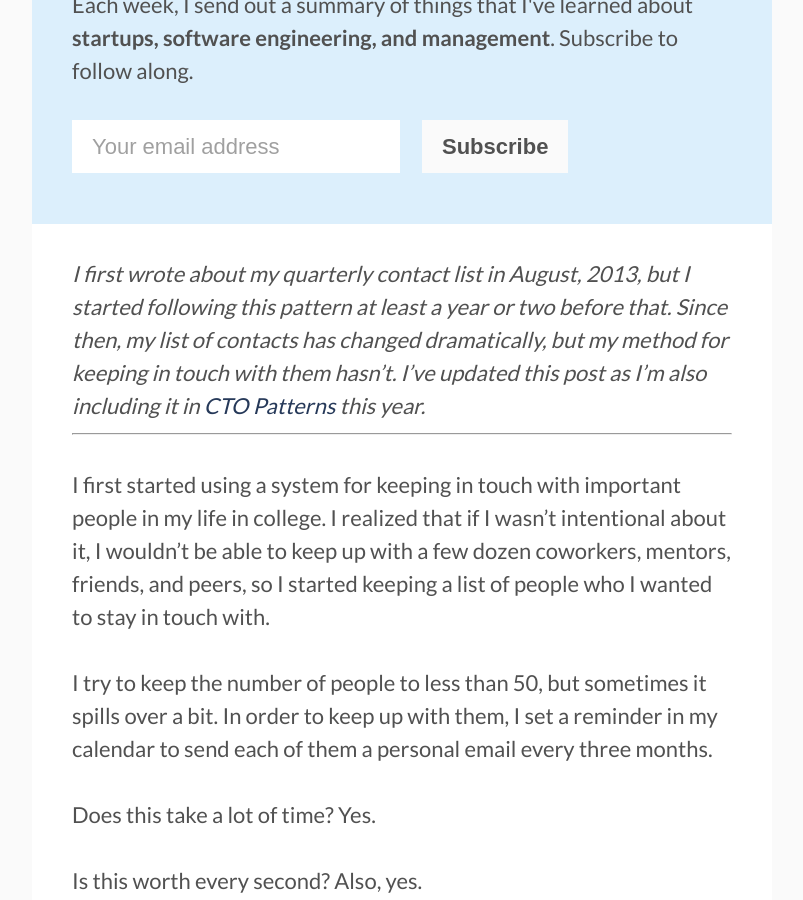
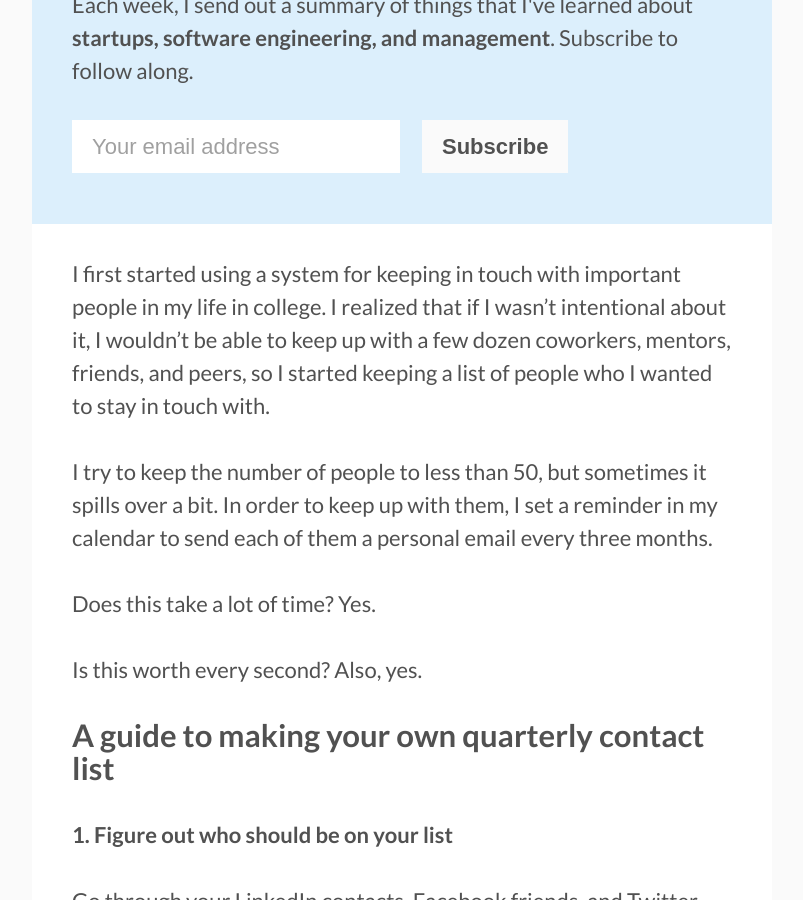
Before and after one commit to karllhughes/personal-blog-5, a Jekyll site: the page built from _posts/2017-04-03-the-key-to-networking-keeping-in-touch.markdown, in a window 1280 px wide and 900 px high, scrolled down 929 px. Shown: the whole window, without its empty margins (238-1041 px from the left). Built offline with Jekyll 4.4.1, drawn with Linux system fonts in a browser that asks for light colours.

Commit message:
Updating networking

```diff
--- a/_posts/2017-04-03-the-key-to-networking-keeping-in-touch.markdown
+++ b/_posts/2017-04-03-the-key-to-networking-keeping-in-touch.markdown
@@ -7,9 +7,6 @@ categories:
   - Software Engineering
   - Management
 ---
-*I first wrote about my quarterly contact list in August, 2013, but I started following this pattern at least a year or two before that. Since then, my list of contacts has changed dramatically, but my method for keeping in touch with them hasn't. I've updated this post as I'm also including it in [CTO Patterns](https://github.com/karllhughes/cto-patterns) this year.*
-
------
 
 I first started using a system for keeping in touch with important people in my life in college. I realized that if I wasn't intentional about it, I wouldn't be able to keep up with a few dozen coworkers, mentors, friends, and peers, so I started keeping a list of people who I wanted to stay in touch with.
 
```
